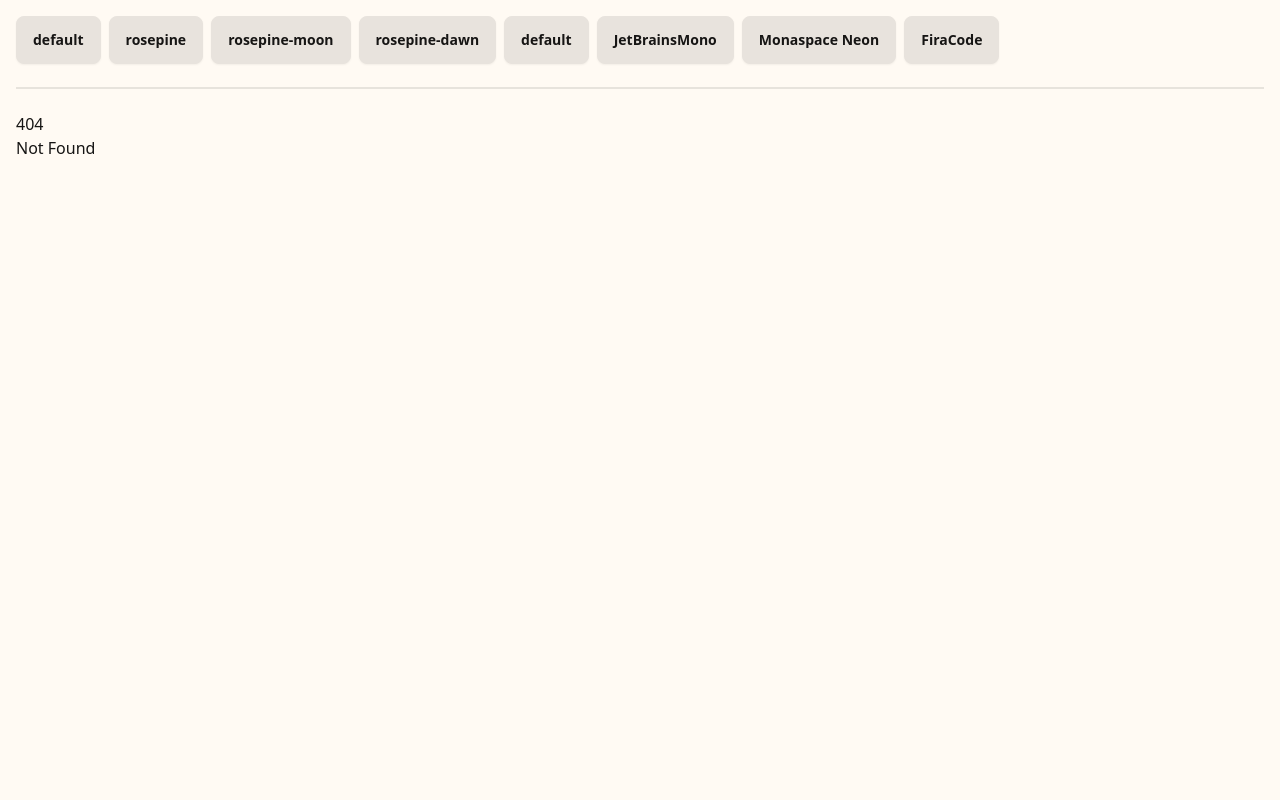
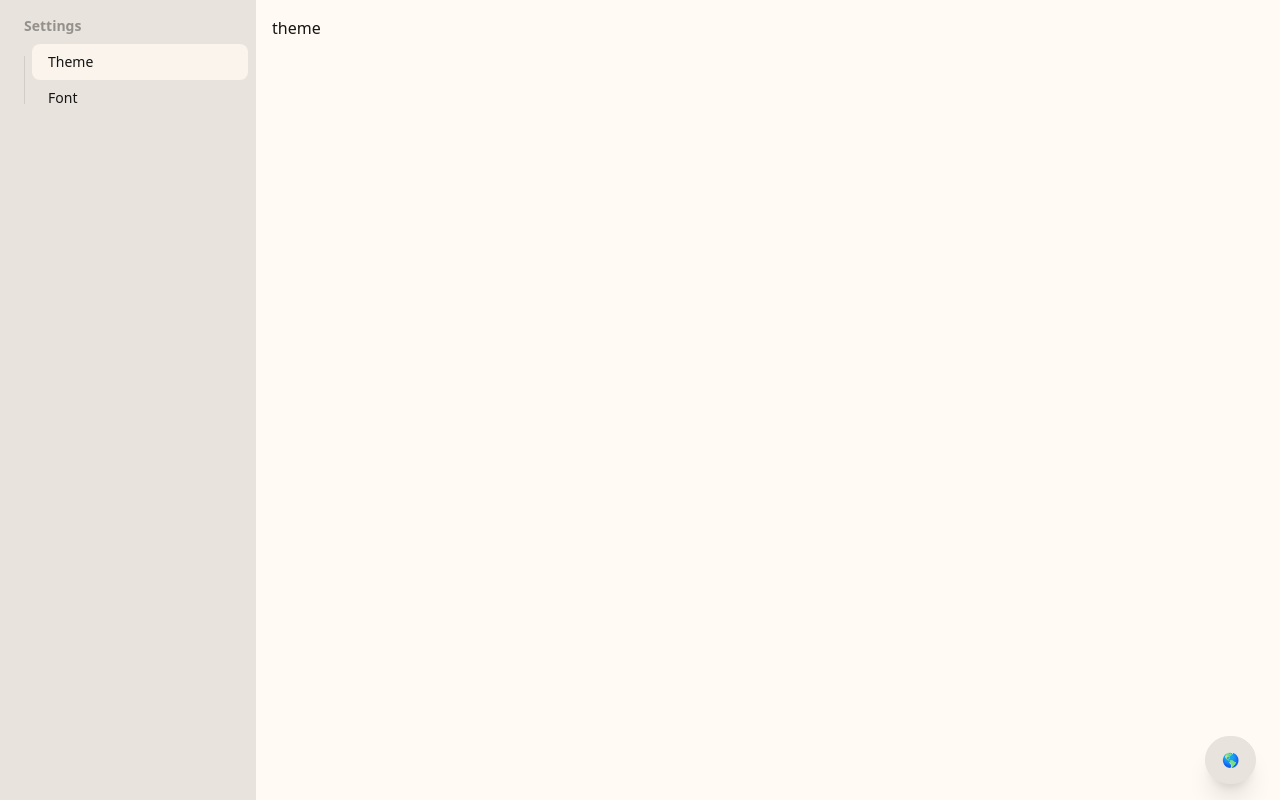
Before and after one commit to CelestialCrafter/lang-guesser, a SvelteKit app in the folder web/: page /settings in a window 1280 px wide. Before the commit this address had no page. Built offline with nearby package versions, Linux system fonts and the light colour scheme.

Commit message:
settings page, organize stuff, fix a few bugs

```diff
--- a/web/src/lib/SubmissionTrail.svelte
+++ b/web/src/lib/SubmissionTrail.svelte
@@ -11,7 +11,7 @@
 		if (!language) return '';
 
 		let { svg } = languageToIcon[language];
-		const oklch = getComputedStyle(document.querySelector(':root')).getPropertyValue('--b3');
+		const oklch = getComputedStyle(document.querySelector(':root')).getPropertyValue('--b2');
 		const { coords } = deserialize(`oklch(${oklch})`);
 		const rgb = convert(coords, OKLCH, sRGB);
 		svg = svg.replace('<svg', `<svg fill="${RGBToHex(rgb)}"`);
--- a/web/src/routes/+layout.svelte
+++ b/web/src/routes/+layout.svelte
@@ -3,8 +3,7 @@
 	import { setTheme, setFont, setDefaultFont } from '$lib';
 
 	import '../app.css';
-	import ThemeButton from '$lib/customization/ThemeButton.svelte';
-	import FontButton from '$lib/customization/FontButton.svelte';
+	import Navigation from './Navigation.svelte';
 
 	let { children } = $props();
 
@@ -24,17 +23,5 @@
 	});
 </script>
 
-<section class="p-4">
-	<div class="flex flex-wrap gap-2">
-		{#each ['', 'rosepine', 'rosepine-moon', 'rosepine-dawn'] as theme}
-			<ThemeButton {theme} />
-		{/each}
-		{#each ['', 'JetBrainsMono', 'Monaspace Neon', 'FiraCode'] as font}
-			<FontButton {font} />
-		{/each}
-	</div>
-
-	<div class="divider"></div>
-
-	{@render children()}
-</section>
+<Navigation />
+{@render children()}
--- /dev/null
+++ b/web/src/routes/Navigation.svelte
@@ -0,0 +1,18 @@
+<script>
+	import { base } from '$app/paths';
+	const routes = {
+		settings: '⚙️',
+		challenge: '⚔️'
+	};
+</script>
+
+<div class="absolute bottom-0 right-0 m-4 dropdown dropdown-hover dropdown-top">
+	<button class="btn mx-2 shadow-xl rounded-full">🌎</button>
+	<ul class="dropdown-content menu z-[1]">
+		{#each Object.entries(routes) as [route, name]}
+			<li>
+				<a class="btn my-1 rounded-full shadow-xl" href="{base}/{route}">{name}</a>
+			</li>
+		{/each}
+	</ul>
+</div>
--- a/web/src/routes/challenge/+page.svelte
+++ b/web/src/routes/challenge/+page.svelte
@@ -38,6 +38,7 @@
 	};
 </script>
 
+<section class="p-4">
 	<SubmissionTrail {submissions} {currentDuration} />
 
 	<div class="divider"></div>
@@ -56,3 +57,4 @@
 			submission={submissions[submissions.length - 1]}
 		/>
 	{/if}
+</section>
--- a/web/src/routes/challenge/Challenge.svelte
+++ b/web/src/routes/challenge/Challenge.svelte
@@ -4,7 +4,7 @@
 	import './highlight.css';
 	import ChallengeForm from './ChallengeForm.svelte';
 
-	let { onnext, more, code, submission, duration = $bindable() } = $props();
+	let { onnext, onsubmit, more, code, submission, duration = $bindable() } = $props();
 
 	$effect(() => {
 		let last_time = performance.now();
--- /dev/null
+++ b/web/src/routes/challenge/ChallengeForm.svelte
@@ -0,0 +1,42 @@
+<script>
+	let { onnext, onsubmit, more, submission } = $props();
+	let language = null;
+
+	$effect(() => {
+		if (!submission) language.value = '';
+	});
+
+	const focus = (el) => el.focus();
+</script>
+
+<form
+	class="card-actions items-center justify-between"
+	onsubmit={(event) => event.preventDefault()}
+>
+	<input class="input input-bordered" bind:this={language} use:focus list="language-list" />
+
+	{#if !submission}
+		<button
+			class="btn btn-primary"
+			onclick={(event) => {
+				language.setAttribute('disabled', '');
+				event.target.setAttribute('disabled', '');
+				onsubmit(language.value);
+			}}
+		>
+			Submit
+		</button>
+	{:else}
+		<button
+			use:focus
+			class="btn btn-primary"
+			onclick={() => {
+				language.removeAttribute('disabled');
+				language.focus();
+				onnext();
+			}}
+		>
+			{more ? 'Next' : 'Finish'}
+		</button>
+	{/if}
+</form>
--- a/web/src/routes/results/+page.svelte
+++ b/web/src/routes/results/+page.svelte
@@ -15,7 +15,7 @@
 	const time = $derived(submissions.reduce((acc, x) => acc + x.duration, 0));
 </script>
 
-<section>
+<section class="p-4">
 	<SubmissionTrail {submissions} />
 
 	<div class="divider"></div>
--- /dev/null
+++ b/web/src/routes/settings/+page.svelte
@@ -0,0 +1,34 @@
+<script>
+	import Font from "./Font.svelte";
+	import Theme from "./Theme.svelte";
+
+	const pages = {
+		Theme: Theme,
+		Font: Font
+	};
+
+	let currentPage = $state(Object.entries(pages)[0]);
+	let CurrentComponent = $derived(currentPage[1]);
+</script>
+
+<div class="flex flex-column">
+
+<ul class="menu bg-base-200 w-64 h-screen">
+	<li>
+		<h2 class="menu-title">Settings</h2>
+		<ul>
+			{#each Object.entries(pages) as page}
+				<li>
+					<button class:active={currentPage[0] == page[0]} onclick={() => (currentPage = page)}>
+						{page[0]}
+					</button>
+				</li>
+			{/each}
+		</ul>
+	</li>
+</ul>
+
+<section class="p-4 grow">
+	<CurrentComponent />
+</section>
+</div>
--- /dev/null
+++ b/web/src/routes/settings/Font.svelte
@@ -0,0 +1 @@
+font
--- /dev/null
+++ b/web/src/routes/settings/Theme.svelte
@@ -0,0 +1 @@
+theme
```
Also changed, not shown: web/src/routes/settings/customization/FontButton.svelte (renamed from web/src/lib/customization/FontButton.svelte), web/src/routes/settings/customization/ThemeButton.svelte (renamed from web/src/lib/customization/ThemeButton.svelte). Lines whose indentation alone changed are shown as unchanged.
